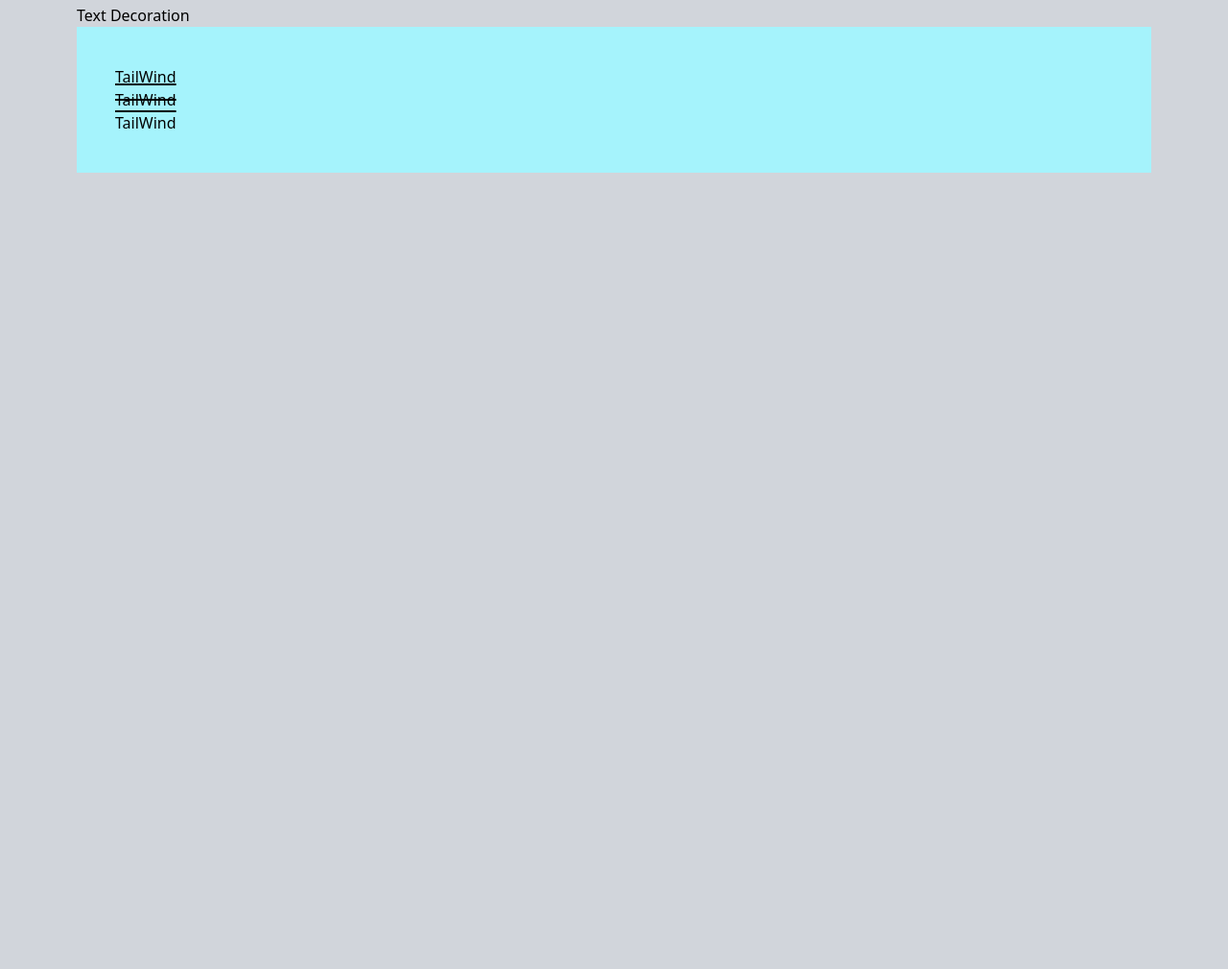
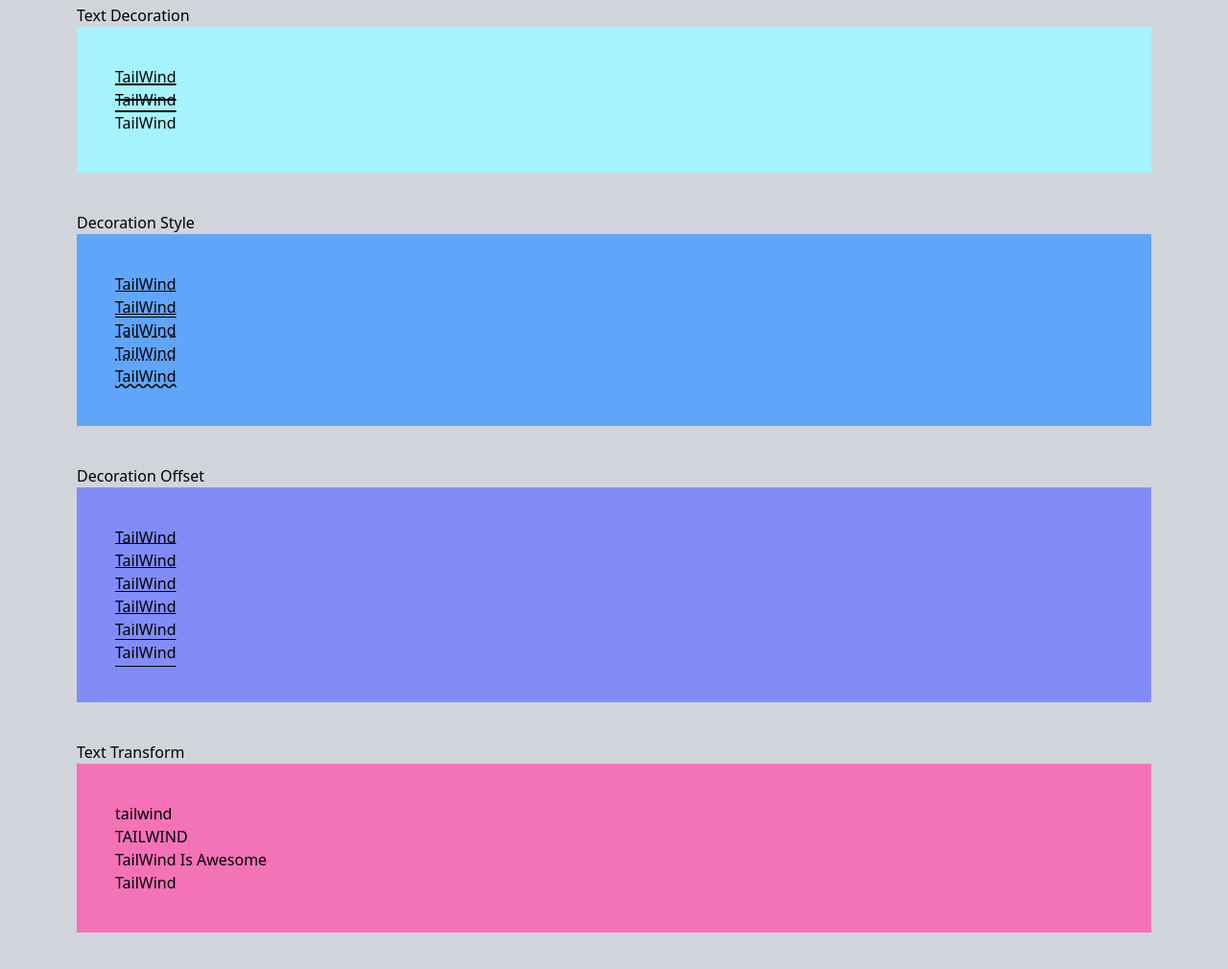
Before and after one commit to anandku06/TailWind_Learnings, a website: page HuxnDev/Fundamentals/3. Typography/index.html in a window 1280 px wide. Shown: the part 2252-3262 px from the top of the page at 96% size. Before the commit the page ends 2552 px from the top, so only its background shows below. Drawn offline with nearby package versions, Linux system fonts and the light colour scheme.

Commit message:
add decoration styles, offsets, and text transform examples to index.html for Tailwind CSS demonstration

```diff
--- a/HuxnDev/Fundamentals/3. Typography/index.html
+++ b/HuxnDev/Fundamentals/3. Typography/index.html
@@ -79,10 +79,36 @@
     </div>
 
     <!-- Decoration Style -->
+    <h2>Decoration Style</h2>
+    <div class="container bg-blue-400 p-10 mb-10">
+      <p class="underline decoration-solid">TailWind</p>
+      <p class="underline decoration-double">TailWind</p>
+      <p class="underline decoration-dashed">TailWind</p>
+      <p class="underline decoration-dotted">TailWind</p>
+      <p class="underline decoration-wavy">TailWind</p>
+    </div>
 
     <!-- Decoration Offset -->
+    <h2>Decoration Offset</h2>
+    <!-- How much the underline is away from the text -->
+    <div class="container bg-indigo-400 p-10 mb-10">
+      <p class="underline underline-offset-0">TailWind</p>
+      <p class="underline underline-offset-1">TailWind</p>
+      <p class="underline underline-offset-2">TailWind</p>
+      <p class="underline underline-offset-3">TailWind</p>
+      <p class="underline underline-offset-4">TailWind</p>
+      <p class="underline underline-offset-8">TailWind</p>
+    </div>
 
     <!-- Text Transform -->
     <!-- https://tailwindcss.com/docs/text-transform -->
+    <h2>Text Transform</h2>
+    <!-- How much the underline is away from the text -->
+    <div class="container bg-pink-400 p-10 mb-10">
+      <p class="lowercase">TailWind</p>
+      <p class="uppercase">TailWind</p>
+      <p class="capitalize">TailWind is awesome</p>
+      <p class="normal-case">TailWind</p>
+    </div>
   </body>
 </html>
```
